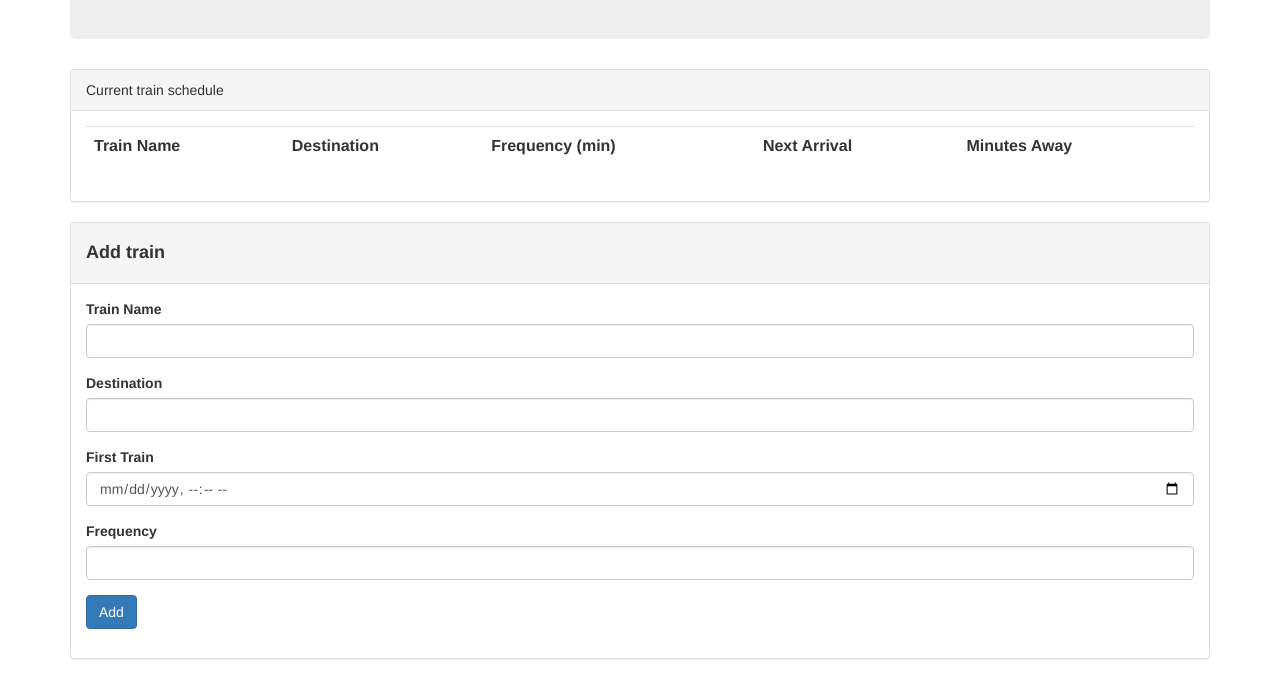
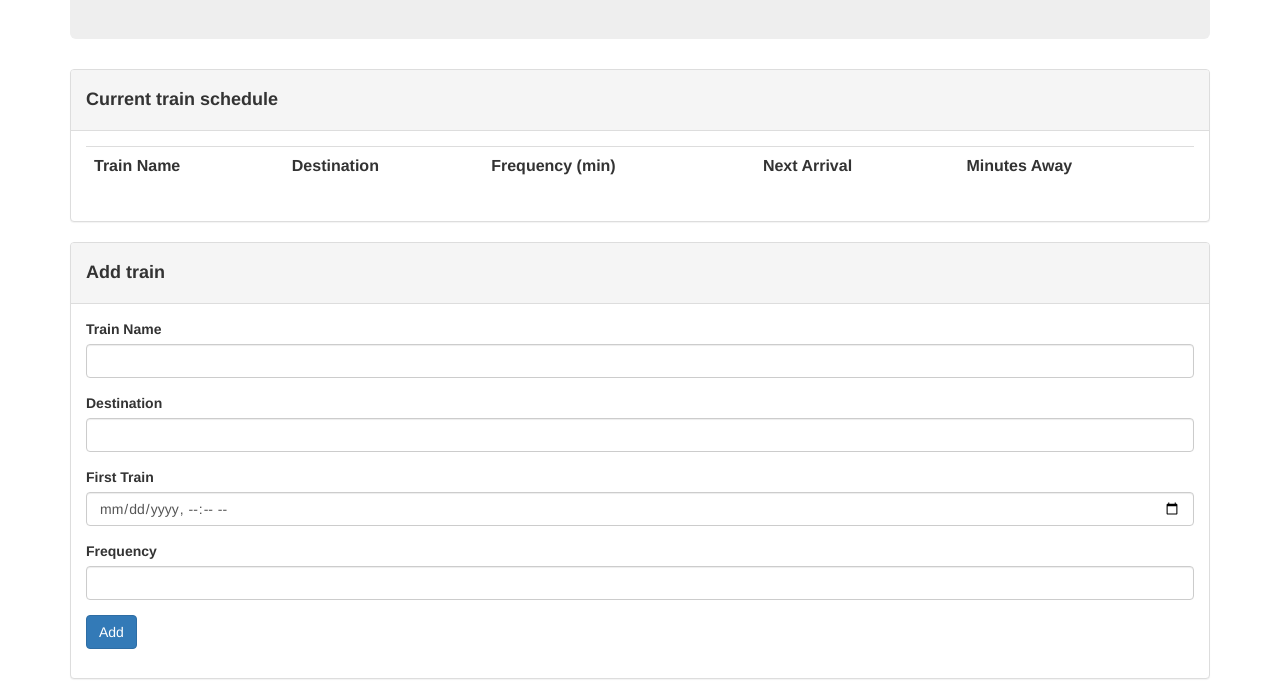
Before and after one commit to Archie1008/-Train-Scheduler, a plain HTML site: page index.html in a window 1280 px wide. Shown: the part 176-875 px from the top of the page. Drawn offline with nearby package versions, Linux system fonts and the light colour scheme.

Commit message:
some more minor text fixes

```diff
--- a/index.html
+++ b/index.html
@@ -23,7 +23,7 @@
 		</div> <!--jumbotron -->
 
 		<div class="panel panel-default">
-  			<div class="panel-heading">Current train schedule</div>
+  			<div class="panel-heading"><h4><b>Current train schedule</b></h4></div>
   			<div class="panel-body">
     			<table class="table">
     				<tr>
```
